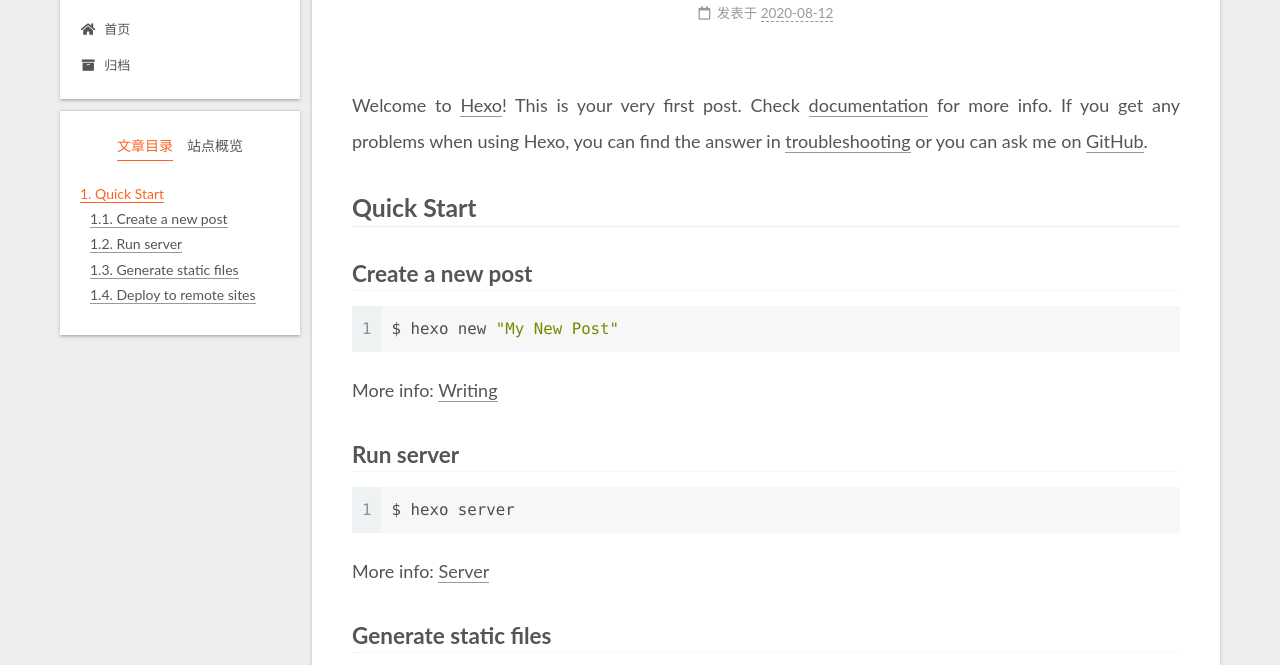
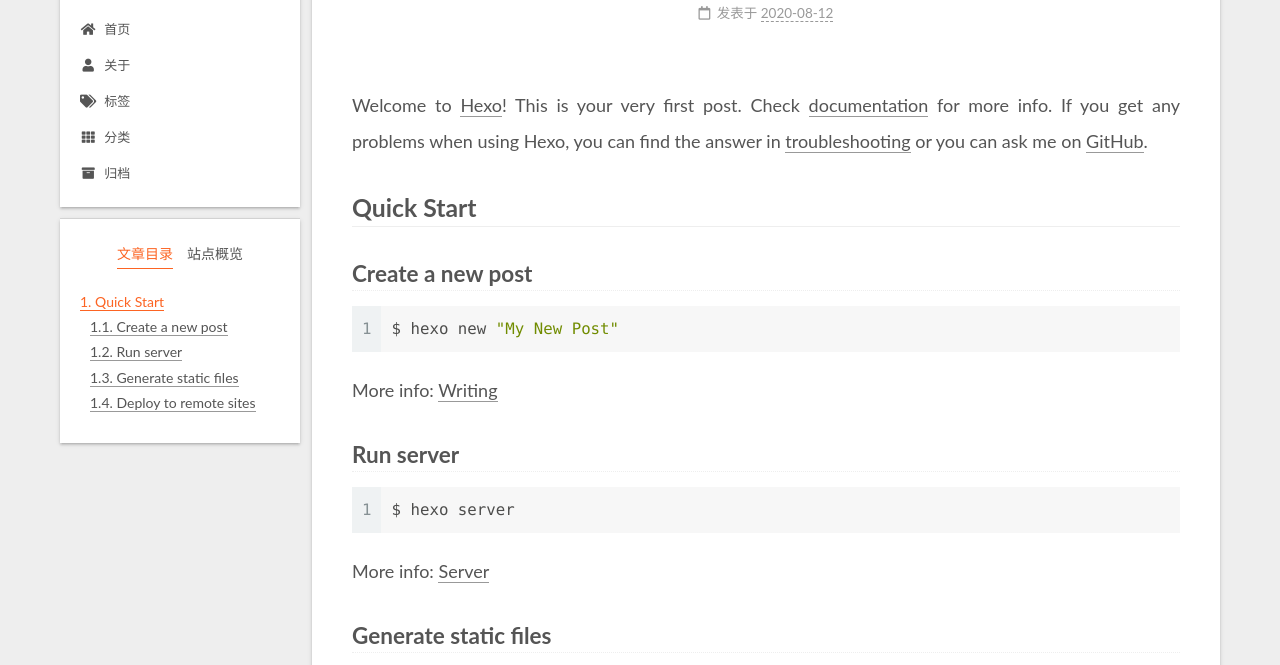
Before and after one commit to unicornyiyi/unicornyiyi.github.io, a plain HTML site: page 2020/08/12/hello-world/index.html in a window 1280 px wide. Shown: the part 87-752 px from the top of the page. Drawn offline with Linux system fonts and the light colour scheme.

Commit message:
Site updated: 2020-08-12 18:21:42

```diff
--- a/2020/08/12/hello-world/index.html
+++ b/2020/08/12/hello-world/index.html
@@ -115,6 +115,21 @@
         <li class="menu-item menu-item-home">
 
     <a href="/" rel="section"><i class="fa fa-home fa-fw"></i>首页</a>
+
+  </li>
+        <li class="menu-item menu-item-about">
+
+    <a href="/about/" rel="section"><i class="fa fa-user fa-fw"></i>关于</a>
+
+  </li>
+        <li class="menu-item menu-item-tags">
+
+    <a href="/tags/" rel="section"><i class="fa fa-tags fa-fw"></i>标签</a>
+
+  </li>
+        <li class="menu-item menu-item-categories">
+
+    <a href="/categories/" rel="section"><i class="fa fa-th fa-fw"></i>分类</a>
 
   </li>
         <li class="menu-item menu-item-archives">
```
Also changed, not shown: 2020/08/12/test-my-site/index.html (+15 -0 lines), archives/2020/08/index.html (+15 -0 lines), archives/2020/index.html (+15 -0 lines), archives/index.html (+15 -0 lines), index.html (+15 -0 lines).
